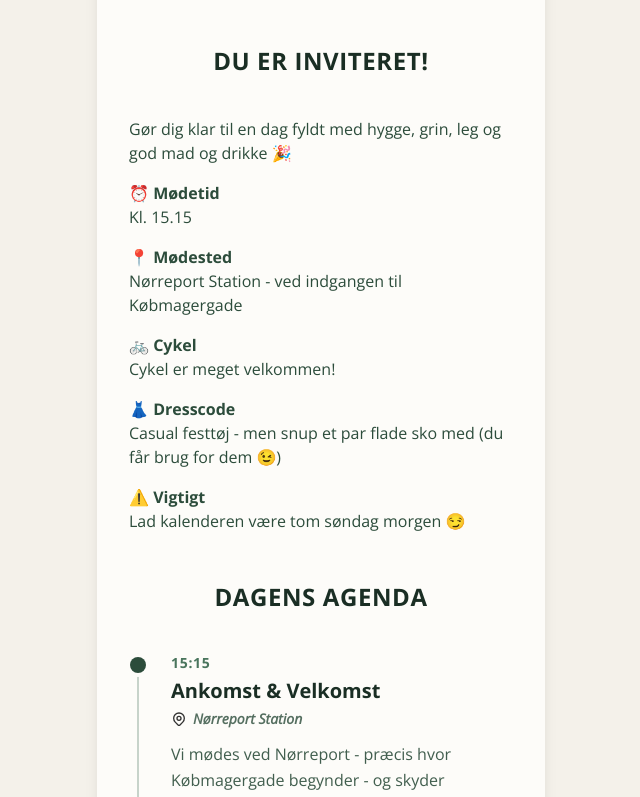
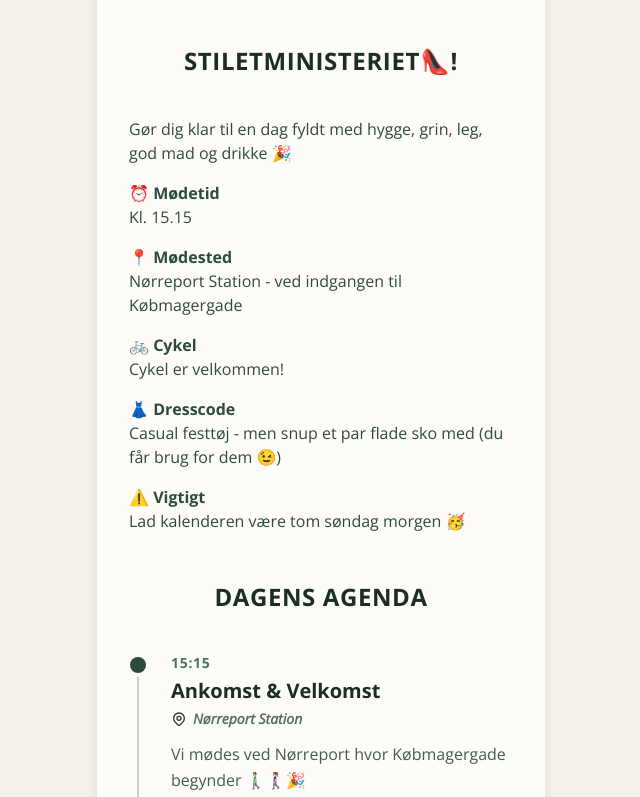
Before and after one commit to djaevlen/stiletministeriet, a plain HTML site: page agenda.html in a window 1280 px wide. Shown: the part 148-945 px from the top of the page, without its empty margins (319-959 px from the left). Drawn offline with nearby package versions, Linux system fonts and the light colour scheme.

Commit message:
Update agenda.html

```diff
--- a/agenda.html
+++ b/agenda.html
@@ -45,20 +45,20 @@
             </header>
 
             <main class="px-8 py-12">
-                <h2 class="text-2xl font-bold mb-10 text-center text-stiletGreen-dark uppercase tracking-wide">Du er inviteret!</h2>
+                <h2 class="text-2xl font-bold mb-10 text-center text-stiletGreen-dark uppercase tracking-wide">Stiletministeriet👠!</h2>
                 <div class="flex-col flex gap-4 mb-12">
-                    <p>Gør dig klar til en dag fyldt med hygge, grin, leg og god mad og drikke 🎉</p>
+                    <p>Gør dig klar til en dag fyldt med hygge, grin, leg, god mad og drikke 🎉</p>
                     <p>⏰ <strong>Mødetid</strong> <br />Kl. 15.15</p>
                     <p>📍 <strong>Mødested</strong> <br />Nørreport Station - ved indgangen til Købmagergade</p>
                     <p>
                         🚲 <strong>Cykel</strong><br />
-                        Cykel er meget velkommen!
+                        Cykel er velkommen!
                     </p>
                     <p>
                         👗 <strong>Dresscode</strong><br />
                         Casual festtøj - men snup et par flade sko med (du får brug for dem 😉)
                     </p>
-                    <p>⚠️ <strong>Vigtigt</strong> <br />Lad kalenderen være tom søndag morgen 😏</p>
+                    <p>⚠️ <strong>Vigtigt</strong> <br />Lad kalenderen være tom søndag morgen 🥳</p>
                 </div>
 
                 <h2 class="text-2xl font-bold mb-10 text-center text-stiletGreen-dark uppercase tracking-wide">Dagens Agenda</h2>
@@ -73,9 +73,7 @@
                             <img src="./location.svg" alt="Location Icon" class="w-4 h-4" />
                             <a href="https://maps.app.goo.gl/qbAJrZ7TyVoX3cDx8" target="_blank" rel="noopener noreferrer">Nørreport Station</a>
                         </div>
-                        <p class="text-base text-stiletGreen/90 leading-relaxed">
-                            Vi mødes ved Nørreport - præcis hvor Købmagergade begynder - og skyder festlighederne i gang med øl, grin og godt selskab 🍻
-                        </p>
+                        <p class="text-base text-stiletGreen/90 leading-relaxed">Vi mødes ved Nørreport hvor Købmagergade begynder 🚶‍♂️🚶‍♀️🎉</p>
                     </div>
 
                     <div class="mb-10 ml-8 relative">
```
